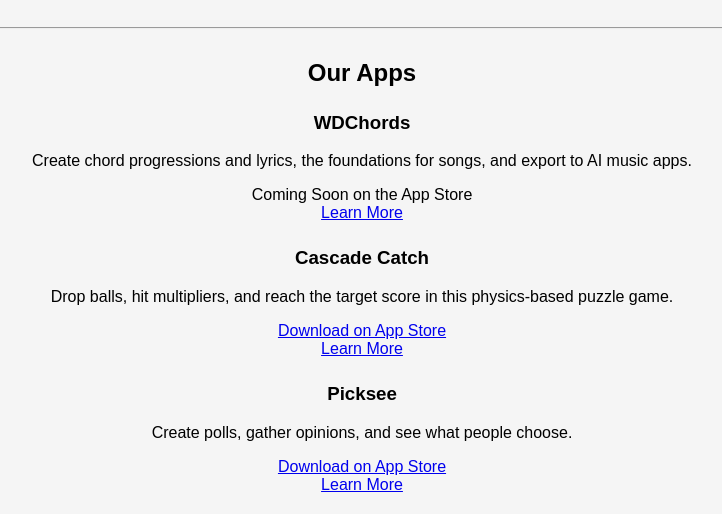
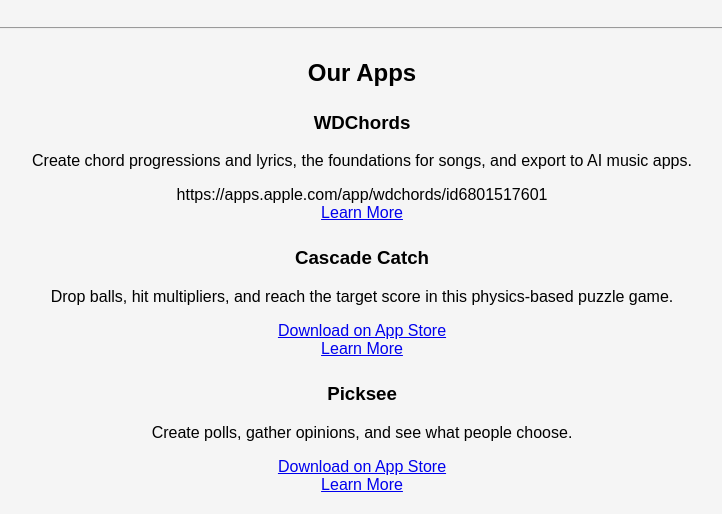
Before and after one commit to cassianstudiosco/cassianstudiosco.github.io, a plain HTML site: page index.html in a window 1280 px wide. Shown: the part 286-800 px from the top of the page, without its empty margins (278-1000 px from the left). Drawn offline with Linux system fonts and the light colour scheme.

Commit message:
Update index.html

```diff
--- a/index.html
+++ b/index.html
@@ -21,7 +21,7 @@
 <div style="margin: 25px;">
     <h3>WDChords</h3>
     <p>Create chord progressions and lyrics, the foundations for songs, and export to AI music apps.</p>
-    <span>Coming Soon on the App Store</span><br>
+    <span>https://apps.apple.com/app/wdchords/id6801517601</span><br>
     <a href="/WDChords/">Learn More</a>
 </div>
 
```
